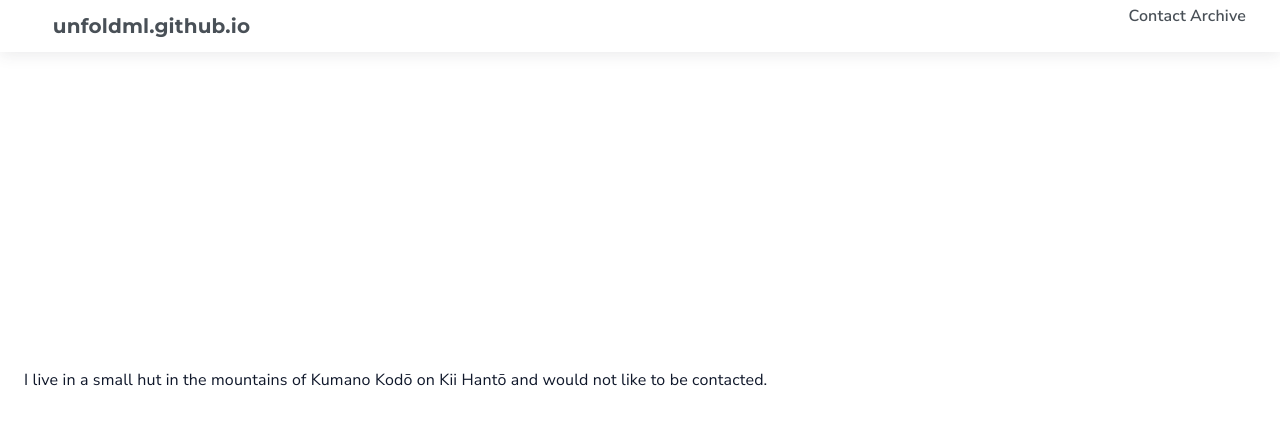
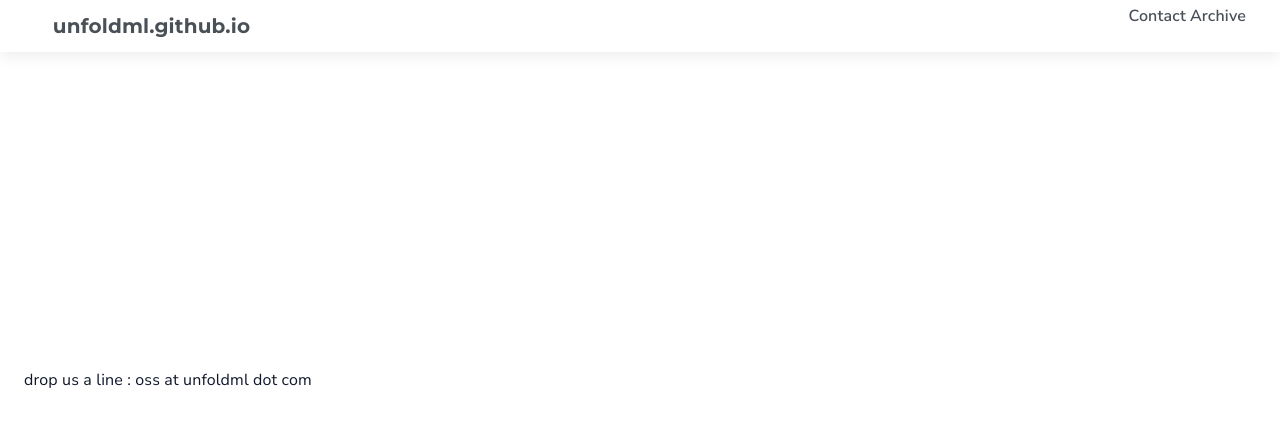
Before and after one commit to unfoldml/unfoldml.github.io, a plain HTML site: page docs/contact.html in a window 1280 px wide. Drawn offline with Linux system fonts and the light colour scheme.

Commit message:
hakyll blog

```diff
--- a/docs/contact.html
+++ b/docs/contact.html
@@ -41,8 +41,7 @@
                         <div id="content">
                             <!-- <h1>Contact</h1> -->
 
-                            <p>I live in a small hut in the mountains of Kumano Kodō on Kii Hantō and would not
-like to be contacted.</p>
+                            <p>drop us a line : oss at unfoldml dot com</p>
                         </div>
                         <!-- <div class="text-center">
                              <h1>👋 Hello world!</h1>
```
Also changed, not shown: 1 other file.
